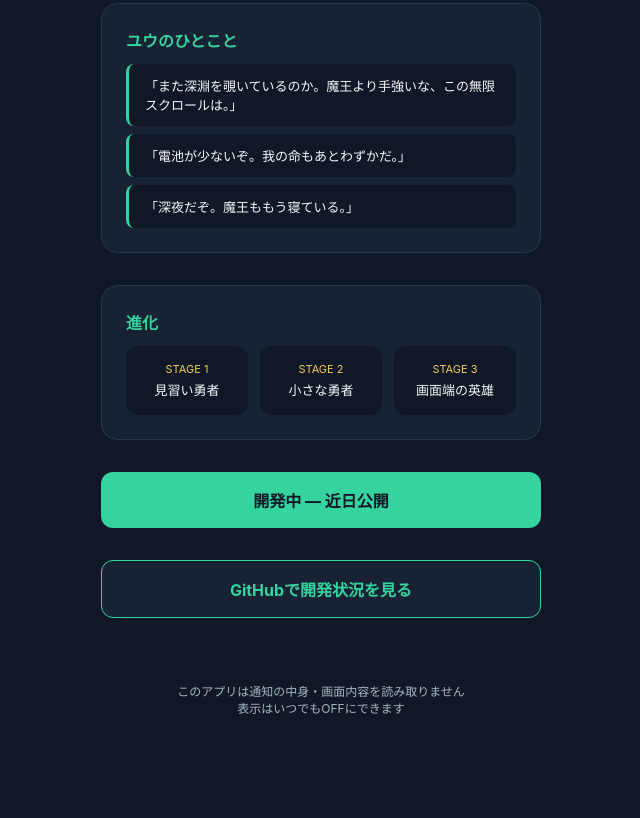
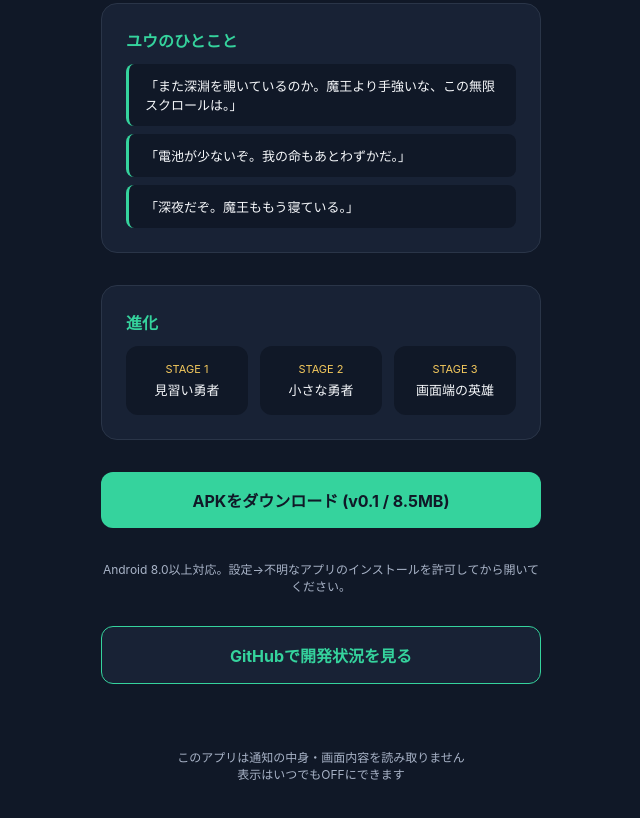
Before and after one commit to uranai555/edge-quest, a plain HTML site: page docs/index.html in a window 1280 px wide. Shown: the part 694-1512 px from the top of the page, without its empty margins (319-959 px from the left). Before the commit the page ends 1474 px from the top, so only its background shows below. Drawn offline with Linux system fonts and the light colour scheme.

Commit message:
インストール前修正完了: 通知停止/召喚フロー/端吸着マージン/デバッグメニュー/APK公開 - 通知欄に「休ませる」アクションボタン追加 - 初回起動: 勝手に表示しない→召喚ボタン経由 - 台詞頻度デフォルト「少ない」 - 端吸着マージン 4dp - デバッグメニュー (Stage/リアクション発火/クールダウンリセット) - LPにAPKダウンロードリンク追加 BUILD SUCCESSFUL ✅

```diff
--- a/docs/index.html
+++ b/docs/index.html
@@ -87,7 +87,8 @@ h1 { font-size: 28px; font-weight: 700; color: #F4C95D; text-align: center; }
     </div>
   </div>
 
-  <a href="#" class="btn btn-primary">開発中 — 近日公開</a>
+  <a href="edge-quest-v0.1.apk" class="btn btn-primary" download>APKをダウンロード (v0.1 / 8.5MB)</a>
+  <p style="text-align:center;font-size:12px;color:#A8B3C7;">Android 8.0以上対応。設定→不明なアプリのインストールを許可してから開いてください。</p>
   <a href="https://github.com/uranai555/edge-quest" class="btn btn-secondary">GitHubで開発状況を見る</a>
 
   <div class="footer">
```
Also changed, not shown: 1 other file.
